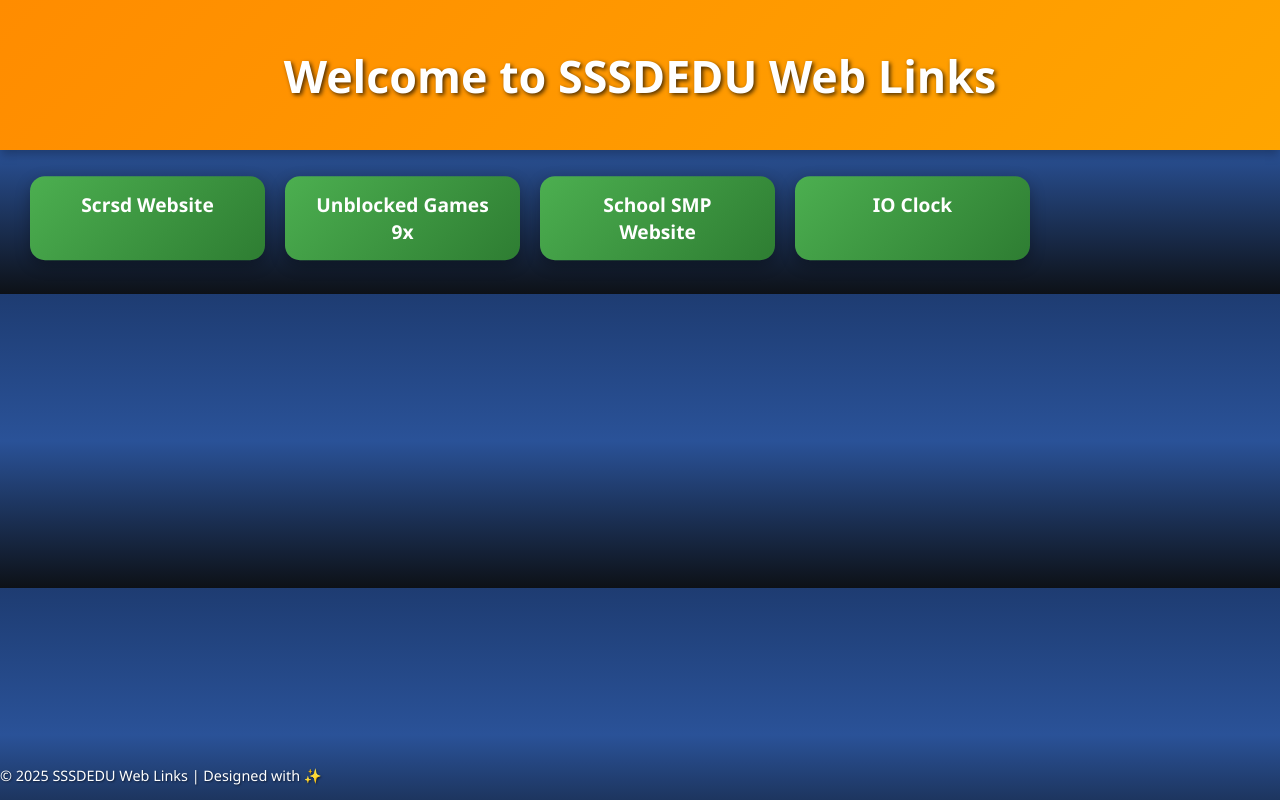
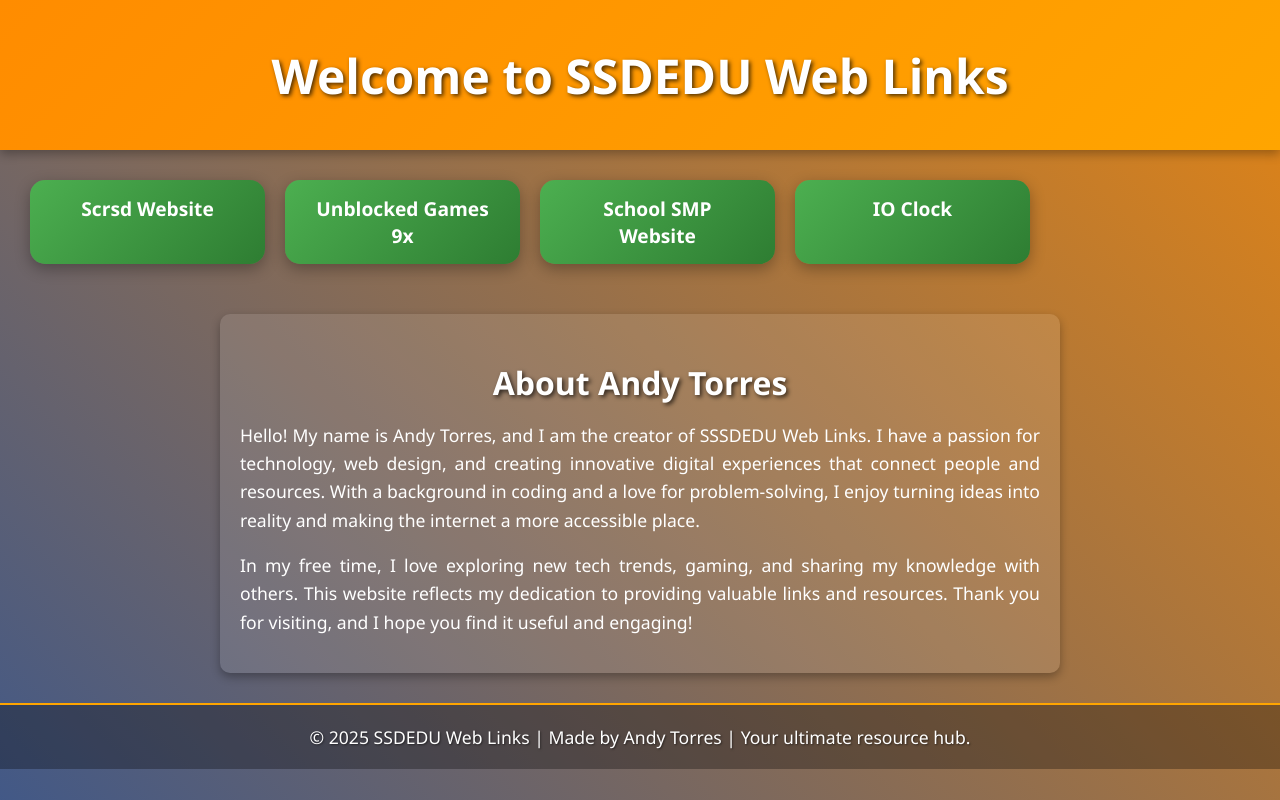
Before and after one commit to SSDEDU-WEB/SsdeduWebLinks, a plain HTML site: page index.html in a window 1280 px wide. Drawn offline with Linux system fonts and the light colour scheme.

Commit message:
Update index.html

```diff
--- a/index.html
+++ b/index.html
@@ -3,15 +3,31 @@
 <head>
     <meta charset="UTF-8">
     <meta name="viewport" content="width=device-width, initial-scale=1.0">
-    <title>SSSDEDU Web Links</title>
+    <title>SSDEDU Web Links</title>
     <style>
         body {
             margin: 0;
             padding: 0;
             font-family: 'Segoe UI', Tahoma, Geneva, Verdana, sans-serif;
-            background: linear-gradient(180deg, #1e3c72, #2a5298, #0d1117);
+            background-color: #0d1117;
             color: #fff;
             overflow: hidden;
+        }
+
+        /* Animated Background */
+        @keyframes backgroundAnimation {
+            0% {
+                background-position: 0 0;
+            }
+            100% {
+                background-position: 100% 100%;
+            }
+        }
+
+        body {
+            background: linear-gradient(45deg, #1e3c72, #2a5298, #ff8c00, #ffa500);
+            background-size: 400% 400%;
+            animation: backgroundAnimation 10s infinite alternate ease-in-out;
         }
 
         .banner {
@@ -27,29 +43,32 @@
         }
 
         .banner h1 {
-            font-size: 2.8rem;
+            font-size: 3rem;
             margin: 0;
             animation: fadeIn 1.5s ease-in-out;
         }
 
-        @keyframes slideDown {
-            0% {
-                transform: translateY(-100%);
-            }
-            100% {
-                transform: translateY(0);
-            }
+        .about-section {
+            width: 90%;
+            max-width: 800px;
+            margin: 20px auto;
+            padding: 20px;
+            background: rgba(255, 255, 255, 0.1);
+            border-radius: 10px;
+            box-shadow: 0 4px 10px rgba(0, 0, 0, 0.3);
         }
 
-        @keyframes fadeIn {
-            0% {
-                opacity: 0;
-                transform: scale(0.8);
-            }
-            100% {
-                opacity: 1;
-                transform: scale(1);
-            }
+        .about-section h2 {
+            font-size: 2rem;
+            margin-bottom: 15px;
+            text-align: center;
+            text-shadow: 2px 2px 4px rgba(0, 0, 0, 0.7);
+        }
+
+        .about-section p {
+            font-size: 1.1rem;
+            line-height: 1.6;
+            text-align: justify;
         }
 
         .button-container {
@@ -60,17 +79,6 @@
             max-width: 1000px;
             padding: 30px;
             animation: zoomIn 1.5s ease-in-out;
-        }
-
-        @keyframes zoomIn {
-            0% {
-                transform: scale(0.8);
-                opacity: 0;
-            }
-            100% {
-                transform: scale(1);
-                opacity: 1;
-            }
         }
 
         .button-container a {
@@ -85,7 +93,6 @@
             box-shadow: 0 5px 15px rgba(0, 0, 0, 0.3);
             transition: transform 0.3s ease, box-shadow 0.3s ease, background-color 0.3s ease;
             position: relative;
-            animation: floatEffect 3s infinite ease-in-out;
         }
 
         .button-container a:hover {
@@ -94,47 +101,37 @@
             background: linear-gradient(135deg, #66bb6a, #43a047);
         }
 
-        @keyframes floatEffect {
-            0%, 100% {
-                transform: translateY(0);
-            }
-            50% {
-                transform: translateY(-5px);
-            }
-        }
-
         footer {
-            position: absolute;
-            bottom: 15px;
-            font-size: 0.9rem;
+            margin-top: 30px;
+            padding: 20px;
+            font-size: 1.1rem;
+            text-align: center;
             text-shadow: 1px 1px 2px rgba(0, 0, 0, 0.5);
-            animation: fadeInFooter 2s ease-in-out;
-        }
-
-        @keyframes fadeInFooter {
-            0% {
-                opacity: 0;
-                transform: translateY(20px);
-            }
-            100% {
-                opacity: 1;
-                transform: translateY(0);
-            }
+            background: rgba(0, 0, 0, 0.3);
+            border-top: 2px solid #ffa500;
         }
     </style>
 </head>
 <body>
     <div class="banner">
-        <h1>Welcome to SSSDEDU Web Links</h1>
+        <h1>Welcome to SSDEDU Web Links</h1>
     </div>
+
     <div class="button-container">
         <a href="https://www.scrsd.org/" target="_blank">Scrsd Website</a>
         <a href="http://sites.google.com/view/unblockedgames-9x/" target="_blank">Unblocked Games 9x</a>
         <a href="https://maxyt5184.github.io/SSDEDU-SCHOOL-SMP/" target="_blank">School SMP Website</a>
         <a href="https://maxyt5184.github.io/IO-clock/" target="_blank">IO Clock</a>
     </div>
+
+    <div class="about-section">
+        <h2>About Andy Torres</h2>
+        <p>Hello! My name is Andy Torres, and I am the creator of SSSDEDU Web Links. I have a passion for technology, web design, and creating innovative digital experiences that connect people and resources. With a background in coding and a love for problem-solving, I enjoy turning ideas into reality and making the internet a more accessible place.</p>
+        <p>In my free time, I love exploring new tech trends, gaming, and sharing my knowledge with others. This website reflects my dedication to providing valuable links and resources. Thank you for visiting, and I hope you find it useful and engaging!</p>
+    </div>
+
     <footer>
-        © 2025 SSSDEDU Web Links | Designed with ✨
+        © 2025 SSDEDU Web Links | Made by Andy Torres | Your ultimate resource hub.
     </footer>
 </body>
 </html>
```
